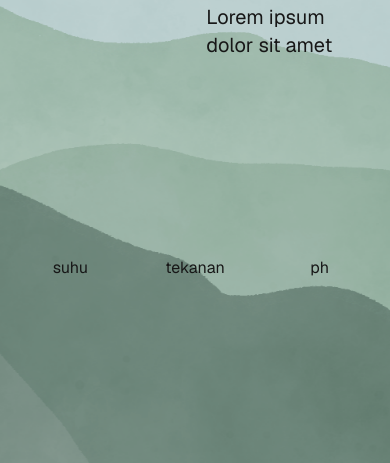
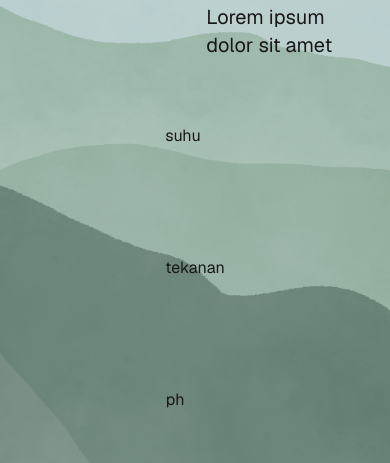
Before and after one commit to ShedMiru/monitoring-gas-invil, a Next.js app: page / in a window 390 px wide. Shown: the part 378-841 px from the top of the page. Built offline with nearby package versions, Linux system fonts and the light colour scheme.

Commit message:
minor changes
adjusted view for mobile

```diff
--- a/components/contents.jsx
+++ b/components/contents.jsx
@@ -18,7 +18,7 @@ const Contents = () => {
                     </p>
                 </div>
             </div>
-            <div className='flex mx-2 items-center justify-center text-center'>
+            <div className='grid md:flex mx-2 items-center justify-center text-center'>
                 <div className='w-1/3'>
                     suhu
                 </div>
```
